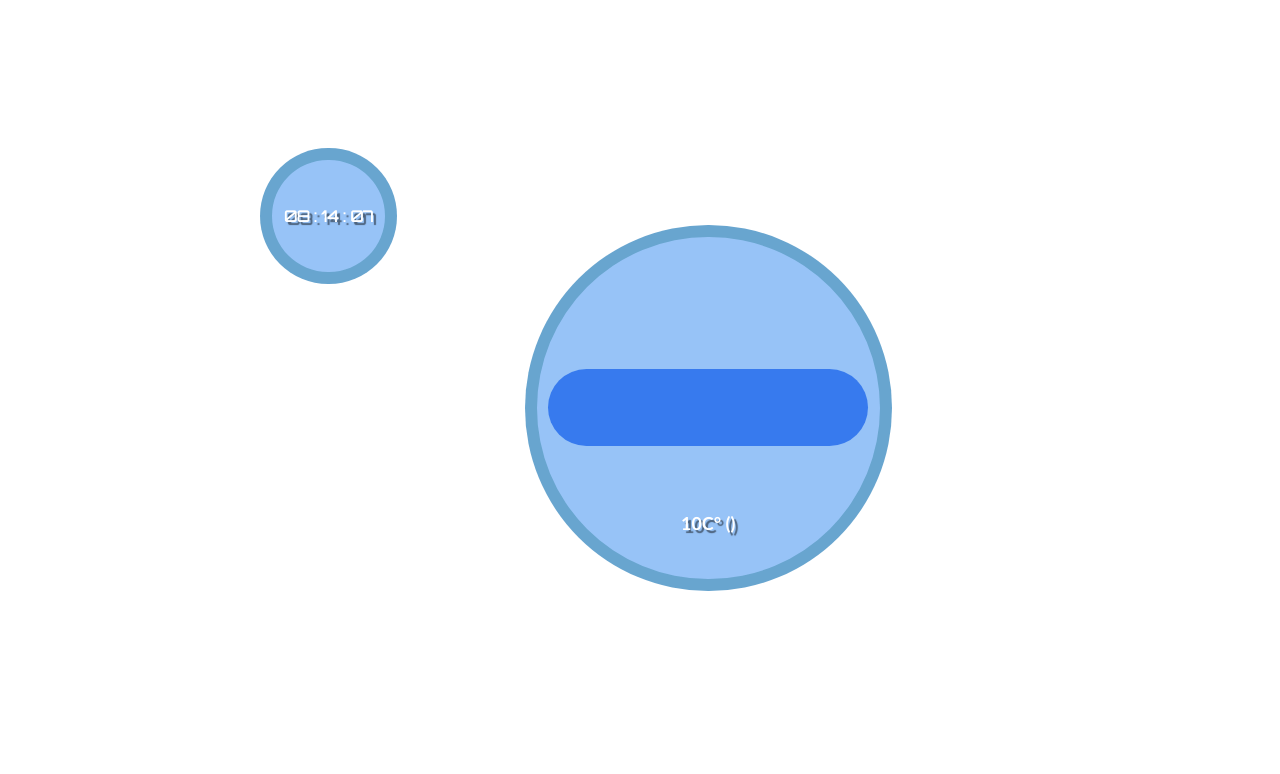
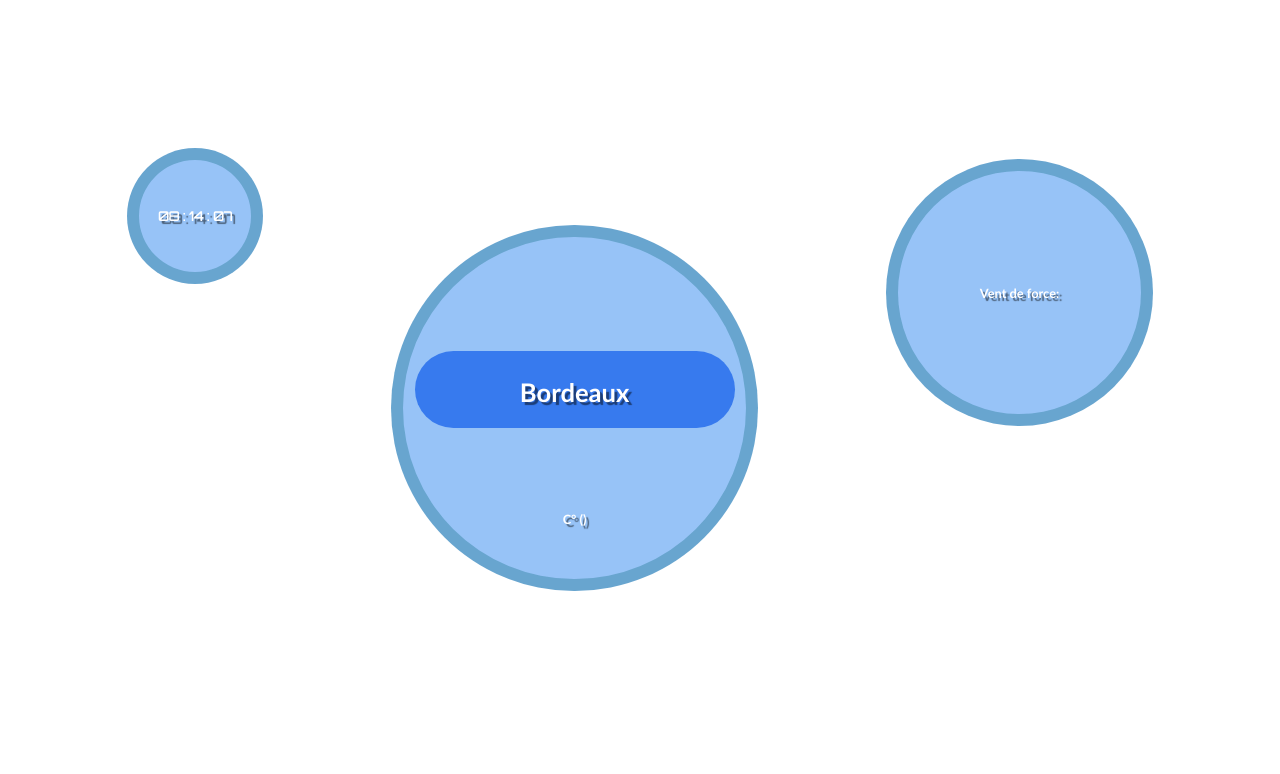
Before and after one commit to Arvishu/appmeteo, a PHP site: page / in a window 1280 px wide. Shown: the top 774 px of the page. Run offline with PHP 8.4, Linux system fonts and the light colour scheme; some libraries are stand-ins or nearby versions.

Commit message:
second commit  add wind+ style

```diff
--- a/app.css
+++ b/app.css
@@ -19,6 +19,9 @@
 }
 .drizzle{
     background-image: url(https://media.giphy.com/media/Rp6Gqh3j1FKM0/giphy.gif)
+}
+.haze{
+    background-image: url(https://media.giphy.com/media/rUrPxeIxcwZTq/giphy.gif)
 }
 body {
     font-family: 'Trebuchet MS';
@@ -44,7 +47,7 @@ i.wi{
     line-height: 3vw;
 }
 h2{
-    font-size: 1.4vw;
+    font-size: 1vw;
 
 }
 #app{
@@ -71,3 +74,18 @@ h2{
 #ville{
     font-size: 2vw;
 }
+#wind{
+    position: relative;
+    left:10vw;
+    top:-9vw;
+    display:inline-grid;
+    justify-content: center;
+    align-items: center;
+    width:15vw;
+    height:15vw;
+    background-color:rgba(8, 113, 235, 0.42);
+    border:solid 1vw;
+    border-color: rgba(38, 125, 151, 0.42);
+    border-radius: 40vw;
+    padding: 2vw;
+}
--- a/app.js
+++ b/app.js
@@ -1,36 +1,52 @@
-const weatherIcons= {
-    "Rain" : "wi wi-day-rain",
-    "Clouds" :"wi wi-day-cloudy",
-    "Clear":"wi wi-day-sunny",
-    "Snow":"wi wi-day-snow",
-    "Mist":"wi wi-day-fog",
-    "Drizzle":"wi wi-day-sleet",
-    "Fog":"wi wi-day-fog",
+const weatherIcons = {
+    "Rain": "wi wi-day-rain",
+    "Clouds": "wi wi-day-cloudy",
+    "Clear": "wi wi-day-sunny",
+    "Snow": "wi wi-day-snow",
+    "Mist": "wi wi-day-fog",
+    "Drizzle": "wi wi-day-sleet",
+    "Fog": "wi wi-day-fog",
+    "Haze": "wi wi-day-haze"
+}
+const windForceIcons = {
+    "0": "wi wi-wind-beaufort-0",
+    "1": "wi wi-wind-beaufort-1",
+    "2": "wi wi-wind-beaufort-2",
+    "3": "wi wi-wind-beaufort-3",
+    "4": "wi wi-wind-beaufort-4",
+    "5": "wi wi-wind-beaufort-5",
+    "6": "wi wi-wind-beaufort-6",
+    "7": "wi wi-wind-beaufort-7",
+    "8": "wi wi-wind-beaufort-8",
+    "9": "wi wi-wind-beaufort-9",
+    "10": "wi wi-wind-beaufort-10",
+    "11": "wi wi-wind-beaufort-11",
+    "12": "wi wi-wind-beaufort-12",
 }
 
 
-function capitalize(str){
+function capitalize(str) {
     return str.charAt(0).toUpperCase() + str.slice(1);
 }
 
-async function main(withIp = true){
+async function main(withIp = true) {
 
     let ville;
-if(withIp){
+    if (withIp) {
 
 
         //récupérer l'adresse ip du pc via api ipify
-const ip =await fetch ('https://api.ipify.org?format=json')
+        const ip = await fetch('https://api.ipify.org?format=json')
             .then(resultat => resultat.json())
             .then(json => json.ip)
-console.log("mon ip",ip)
+        console.log("mon ip", ip)
 
         ville = await fetch(`http://api.ipstack.com/${ip}?access_key=2f5508a6ed2955cc128206339362e936&output=json`)
-.then (resultat => resultat.json())
+            .then(resultat => resultat.json())
             .then(json => json.city)
-console.log("ma ville",ville);
+        console.log("ma ville", ville);
 
-}else{
+    } else {
         ville = document.querySelector('#ville').textContent;
     }
 
@@ -38,12 +54,13 @@ const meteo = await fetch(`http://api.openweathermap.org/data/2.5/weather?q=${vi
         .then(resultat => resultat.json())
         .then(json => json)
 
-console.log("ma meteo",meteo);
+    console.log("ma meteo", meteo);
     displayMeteoInfos(meteo);
+    displayWindInfos(meteo);
 }
 
-function displayMeteoInfos(data){
-    const name =data.name;
+function displayMeteoInfos(data) {
+    const name = data.name;
     const temperature = data.main.temp;
     const conditions = data.weather[0].main;
     const description = data.weather[0].description;
@@ -53,21 +70,51 @@ function displayMeteoInfos(data){
     document.querySelector('#ville').textContent = name;
     document.querySelector('#temperature').textContent = Math.round(temperature);
     document.querySelector('#description').textContent = capitalize(description);
-    document.querySelector('i.wi').className = weatherIcons[conditions];
+    document.querySelector('#conditions').className = weatherIcons[conditions];
     document.body.className = conditions.toLowerCase();
 }
+
+
+function displayWindInfos(data) {
+    const windFrom = data.wind.deg.toString();
+    const windForce = Math.round(data.wind.speed).toString();
+    const windSpeed = Math.round(3 * (Math.pow((data.wind.speed), 3 / 2)))
+
+    document.querySelector('#windForce').className = windForceIcons[windForce];
+    document.querySelector('#windSpeed').textContent = windSpeed + " Km/h";
+    document.querySelector('#windFromIcons').className = windDirections(windFrom);
+    console.log(windFrom)
+    function windDirections(windFrom) {
+        if (windFrom <45) {
+            return windFromIcons = "wi wi-wind-direction wi-rotate-180";
+        }else if(windFrom <135){
+            return windFromIcons = "wi wi-wind-direction wi-rotate-270";
+        } else if (windFrom <225){
+            return windFromIcons = "wi wi-wind-direction wi-rotate-90";
+        }else if (windFrom <=360){
+            return windFromIcons = "wi wi-wind-direction wi-rotate-180";
+        }else if(windFrom = ''){
+            return windFromIcons = "wi wi-na";
+        }else{
+            return windFromIcons = "wi wi-na";
+        }
+
+
+    }
+}
+
 
 const ville = document.querySelector('#ville');
 ville.addEventListener('click', () => {
     ville.contentEditable = true;
 });
-ville.addEventListener('keydown',(e) =>{
-    if(e.keyCode === 13){
+ville.addEventListener('keydown', (e) => {
+    if (e.keyCode === 13) {
         e.preventDefault();
-        ville.contentEditable =false;
+        ville.contentEditable = false;
         main(false);
 
     }
 })
 
-main ()
+main();
--- a/index.html
+++ b/index.html
@@ -9,7 +9,7 @@
     <link href="timer.css" rel="stylesheet">
     <link rel='stylesheet'
         href='https://cdnjs.cloudflare.com/ajax/libs/weather-icons/2.0.10/css/weather-icons.min.css' />
-        <link href="https://fonts.googleapis.com/css?family=Comfortaa|Orbitron" rel="stylesheet">
+    <link href="https://fonts.googleapis.com/css?family=Comfortaa|Orbitron" rel="stylesheet">
 </head>
 
 <body>
@@ -17,24 +17,36 @@
 
     </section>
     <section id="app">
-            <i class="wi wi-day-rain"></i>
+        <i id="conditions"></i>
         <div id="container">
             <h1>
-                <span id="ville" title="Entrez une autre ville si vous le souhaitez" data-toggle="tooltip"data-placement="top"></span>
+                <span id="ville" title="Entrez une autre ville si vous le souhaitez" data-toggle="tooltip"
+                    data-placement="top">Bordeaux</span>
 
             </h1>
         </div>
 
         <h2>
-            <span id="temperature"> 10</span>C°
+            <span id="temperature"></span> C°
             (<span id="description"></span>)
 
         </h2>
     </section>
+    <section id="wind">
+        <h2>
+            <div>
+                <span>Vent de force: </span>
+                <i id="windForce"></i>
+            </div>
+            <i id="windFromIcons"></i>
+            <span id="windSpeed"></span>
+
+    </section>
 
 
     <script src="app.js"></script>
-    <script src ="timer.js"></script>
+    <script src="timer.js"></script>
+
 </body>
 
 </html>
--- a/timer.css
+++ b/timer.css
@@ -6,7 +6,7 @@
     justify-content: center;
     align-items: center;
     font-family: Orbitron;
-    font-size:1.2vw;
+    font-size:1vw;
     font-weight: bold;
     width:8vw;
     height:8vw;
```
Lines whose indentation alone changed are shown as unchanged.
